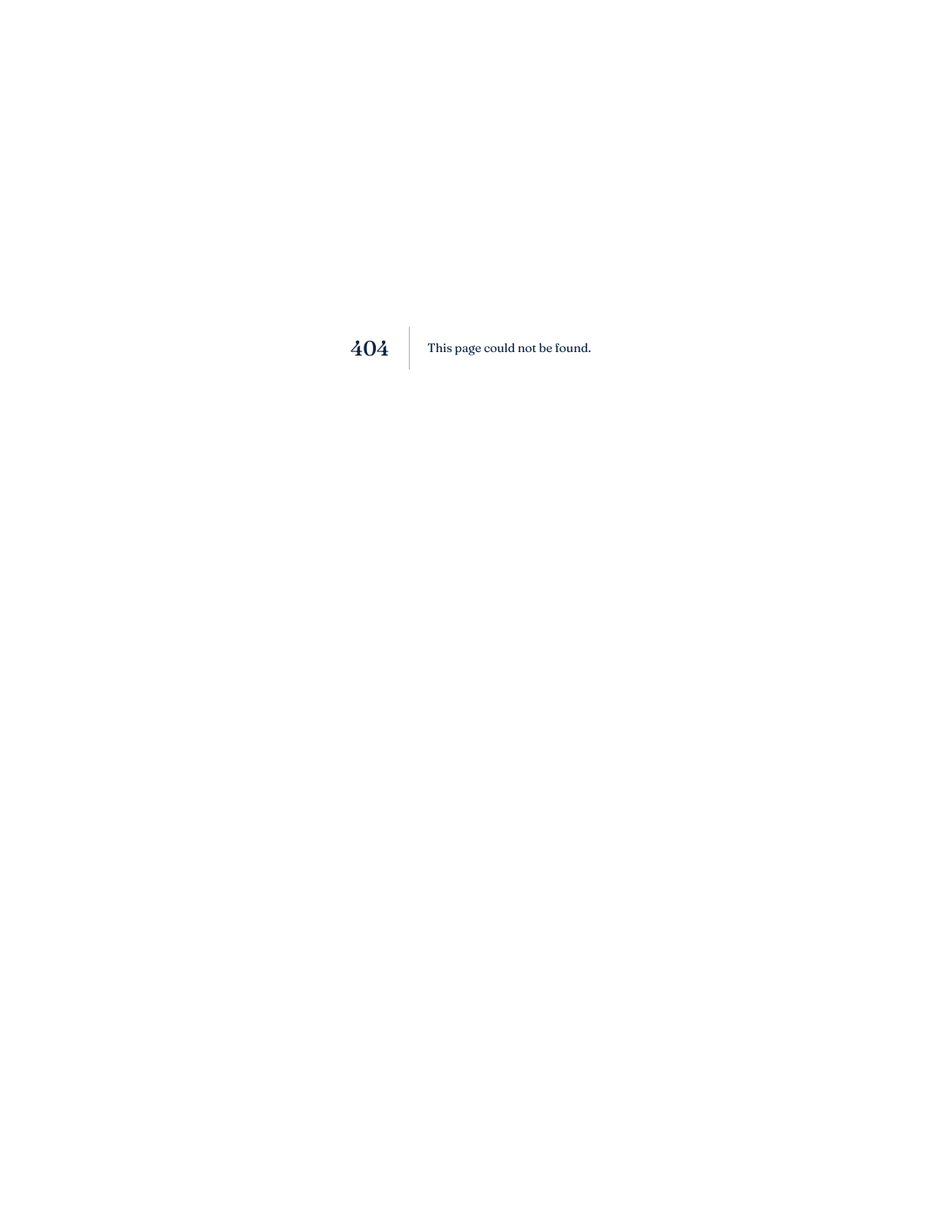
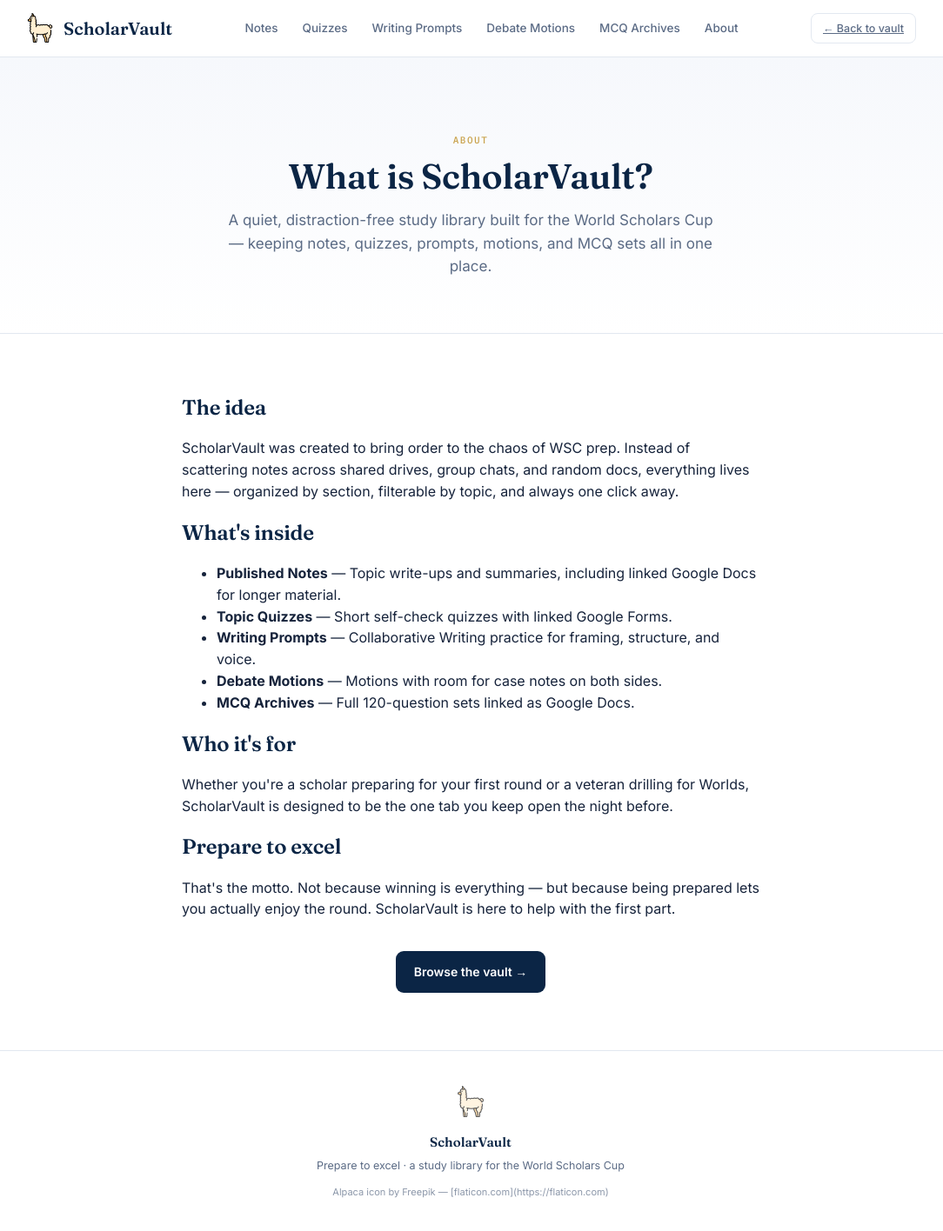
Before and after one commit to gatik-khonde/scholarvault-app, a Next.js app: page /about in a window 1280 px wide. Before the commit this address had no page. Shown: the top 1416 px of the page at 87% size, without its empty margins (99-1183 px from the left). Before the commit the page ends 800 px from the top, so only its background shows below. Built offline with nearby package versions, Linux system fonts and the light colour scheme.

Commit message:
Create page.js

```diff
--- /dev/null
+++ b/app/about/page.js
@@ -0,0 +1,82 @@
+"use client";
+
+import Link from "next/link";
+
+export default function AboutPage() {
+  return (
+    <>
+      <header>
+        <div className="nav-inner">
+          <a href="/" className="brand">
+            <img src="/alpaca.png" alt="ScholarVault alpaca" style={{ width: 34, height: 34, objectFit: "contain" }} />
+            <span className="brand-name">ScholarVault</span>
+          </a>
+          <nav className="links">
+            <a href="/#notes">Notes</a>
+            <a href="/#quizzes">Quizzes</a>
+            <a href="/#prompts">Writing Prompts</a>
+            <a href="/#motions">Debate Motions</a>
+            <a href="/#mcq">MCQ Archives</a>
+            <a href="/about">About</a>
+          </nav>
+          <a href="/" className="owner-btn"><span>← Back to vault</span></a>
+        </div>
+      </header>
+
+      <section className="hero" style={{ borderBottom: "1px solid var(--line)" }}>
+        <div className="hero-inner" style={{ gridTemplateColumns: "1fr", textAlign: "center" }}>
+          <div>
+            <p className="eyebrow">About</p>
+            <h1 style={{ fontSize: 40 }}>What is ScholarVault?</h1>
+            <p className="lede" style={{ margin: "16px auto 0", maxWidth: 560 }}>
+              A quiet, distraction-free study library built for the World Scholars Cup — keeping notes, quizzes, prompts, motions, and MCQ sets all in one place.
+            </p>
+          </div>
+        </div>
+      </section>
+
+      <section className="block">
+        <div className="wrap" style={{ maxWidth: 720 }}>
+          <div className="about-content">
+            <h2>The idea</h2>
+            <p>
+              ScholarVault was created to bring order to the chaos of WSC prep. Instead of scattering notes across shared drives, group chats, and random docs, everything lives here — organized by section, filterable by topic, and always one click away.
+            </p>
+
+            <h2>What's inside</h2>
+            <ul>
+              <li><strong>Published Notes</strong> — Topic write-ups and summaries, including linked Google Docs for longer material.</li>
+              <li><strong>Topic Quizzes</strong> — Short self-check quizzes with linked Google Forms.</li>
+              <li><strong>Writing Prompts</strong> — Collaborative Writing practice for framing, structure, and voice.</li>
+              <li><strong>Debate Motions</strong> — Motions with room for case notes on both sides.</li>
+              <li><strong>MCQ Archives</strong> — Full 120-question sets linked as Google Docs.</li>
+            </ul>
+
+            <h2>Who it's for</h2>
+            <p>
+              Whether you're a scholar preparing for your first round or a veteran drilling for Worlds, ScholarVault is designed to be the one tab you keep open the night before.
+            </p>
+
+            <h2>Prepare to excel</h2>
+            <p>
+              That's the motto. Not because winning is everything — but because being prepared lets you actually enjoy the round. ScholarVault is here to help with the first part.
+            </p>
+
+            <div style={{ marginTop: 36, textAlign: "center" }}>
+              <Link href="/" className="btn btn-primary">Browse the vault →</Link>
+            </div>
+          </div>
+        </div>
+      </section>
+
+      <footer>
+        <div className="wrap">
+          <img src="/alpaca.png" alt="ScholarVault alpaca" className="footer-alpaca" style={{ width: 36 }} />
+          <div className="brand-name" style={{ fontFamily: "'Fraunces',serif", color: "var(--dark-blue)" }}>ScholarVault</div>
+          <p>Prepare to excel · a study library for the World Scholars Cup</p>
+          <p style={{ fontSize: 11, opacity: 0.7 }}>Alpaca icon by Freepik — [flaticon.com](https://flaticon.com)</p>
+        </div>
+      </footer>
+    </>
+  );
+}
```
